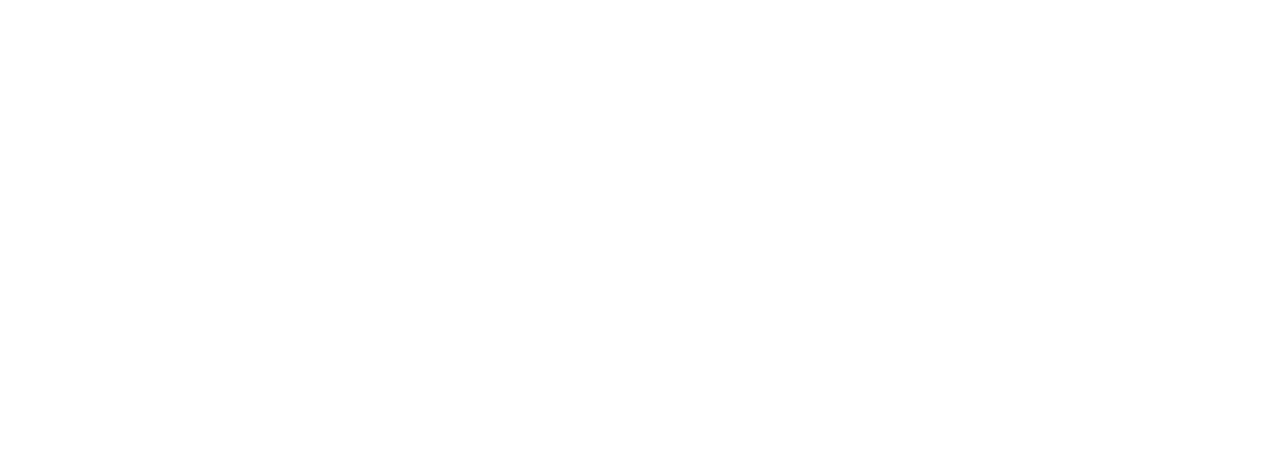
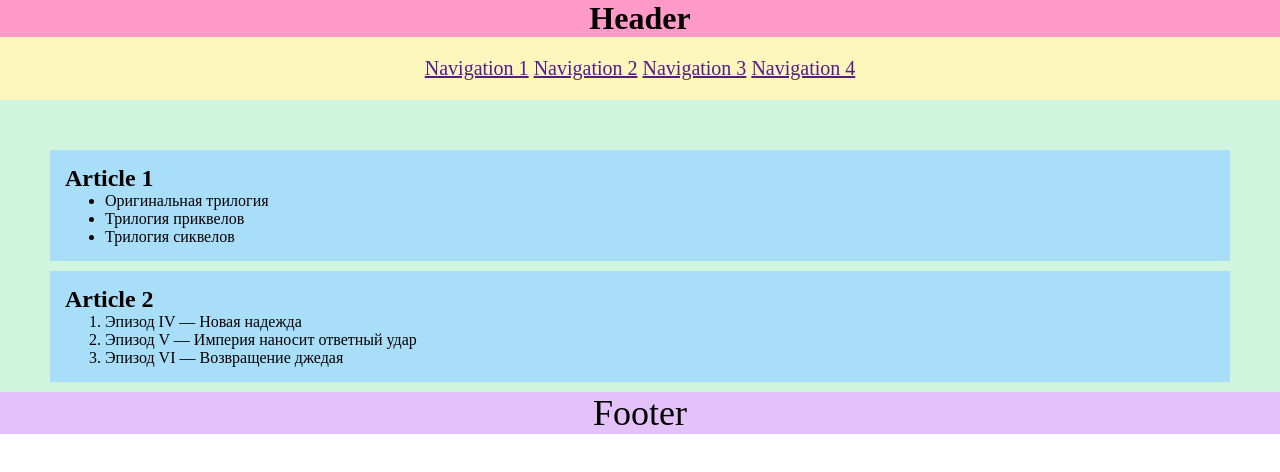
Before and after one commit to js-tasks-ru/htmlcss-20250123_alexandra-vyunnik, a website: page 02-dz0/01-semantic-mockup/solution.html in a window 1280 px wide. Drawn offline with Linux system fonts and the light colour scheme.

Commit message:
Added base semantic blocks

```diff
--- /dev/null
+++ b/02-dz0/01-semantic-mockup/main.css
@@ -0,0 +1,39 @@
+* {
+    margin: auto 0;
+}
+header {
+    text-align: center;
+    background-color: #ff99c8;
+}
+
+
+nav {
+    background-color: #fcf6bd;
+    padding: 20px;
+    font-size: 20px;
+}
+
+main {
+    background-color: #d0f4de;
+    padding: 50px;
+    margin-bottom: -40px;
+}
+
+article {
+    background-color: #a9def9;
+}
+
+#art1 {
+    padding: 15px;
+}
+
+#art2 {
+    padding: 15px;
+    margin-top: 10px;
+}
+
+footer {
+    text-align: center;
+    font-size: 36px;
+    background-color: #e4c1f9;
+}
--- a/02-dz0/01-semantic-mockup/solution.html
+++ b/02-dz0/01-semantic-mockup/solution.html
@@ -1,4 +1,41 @@
 <!DOCTYPE html>
 <html lang="ru">
-    <!-- Ваше решение -->
+    <head>
+        <meta charset="UTF-8">
+        <meta name="viewport" content="width=device-width, initial-scale=1.0">
+        <link rel="stylesheet" href="main.css">
+        <title>Semantic Mockup</title>
+    </head>
+<body>
+    <header>
+        <h1>Header</h1>
+        <nav>
+            <a href="">Navigation 1</a>
+            <a href="">Navigation 2</a>
+            <a href="">Navigation 3</a>
+            <a href="">Navigation 4</a>
+        </nav>
+    </header>
+    <main>
+        <article id="art1">
+            <h2>Article 1</h2>
+            <ul>
+                <li>Оригинальная трилогия</li>
+                <li>Трилогия приквелов</li>
+                <li>Трилогия сиквелов</li>
+            </ul>
+        </article>
+        <article id="art2">
+            <h2>Article 2</h2>
+            <ol>
+                <li>Эпизод IV — Новая надежда</li>
+                <li>Эпизод V — Империя наносит ответный удар</li>
+                <li>Эпизод VI — Возвращение джедая</li>
+            </ol>
+        </article>
+    </main>
+    <footer>
+        <p>Footer</p>
+    </footer>
+</body>
 </html>
```
